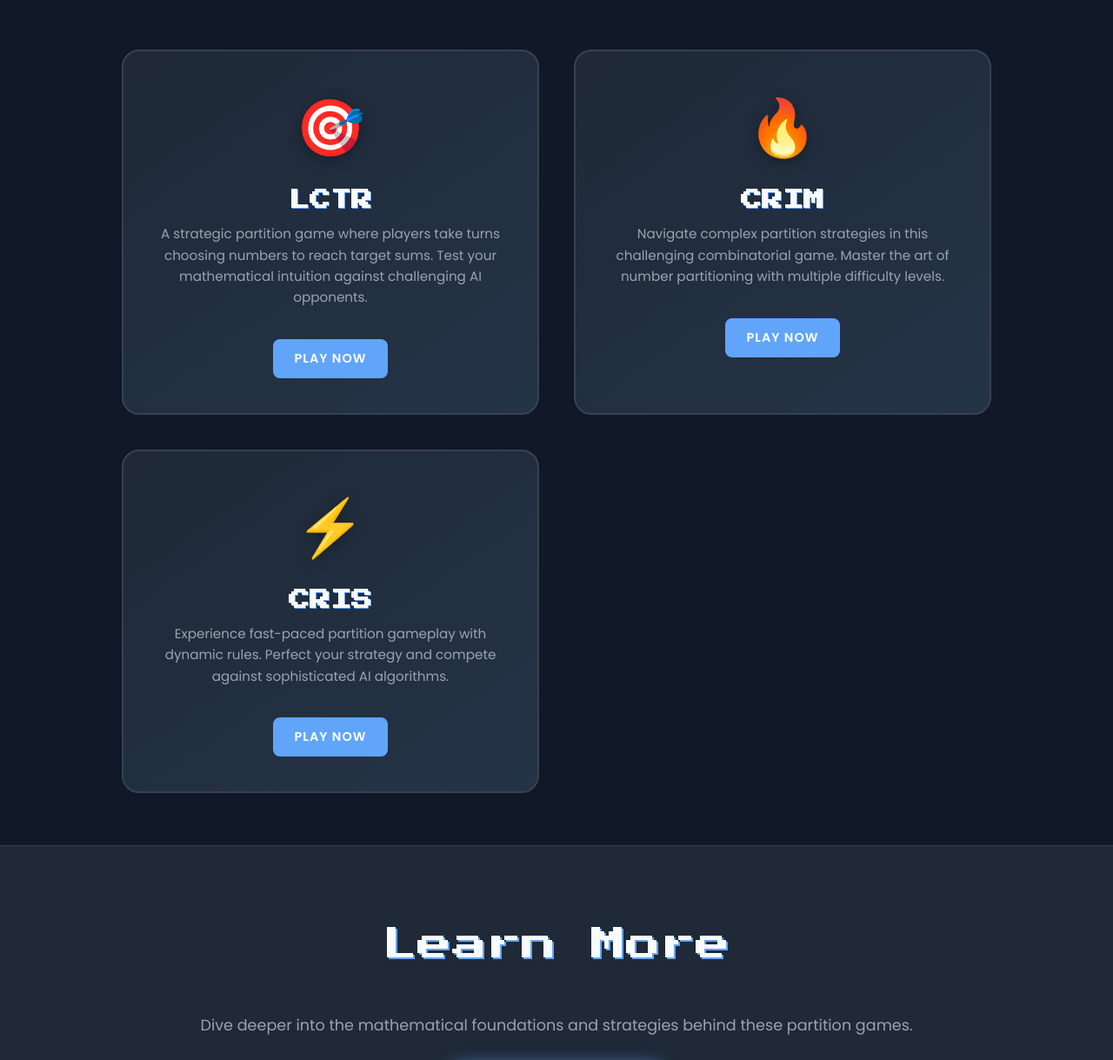
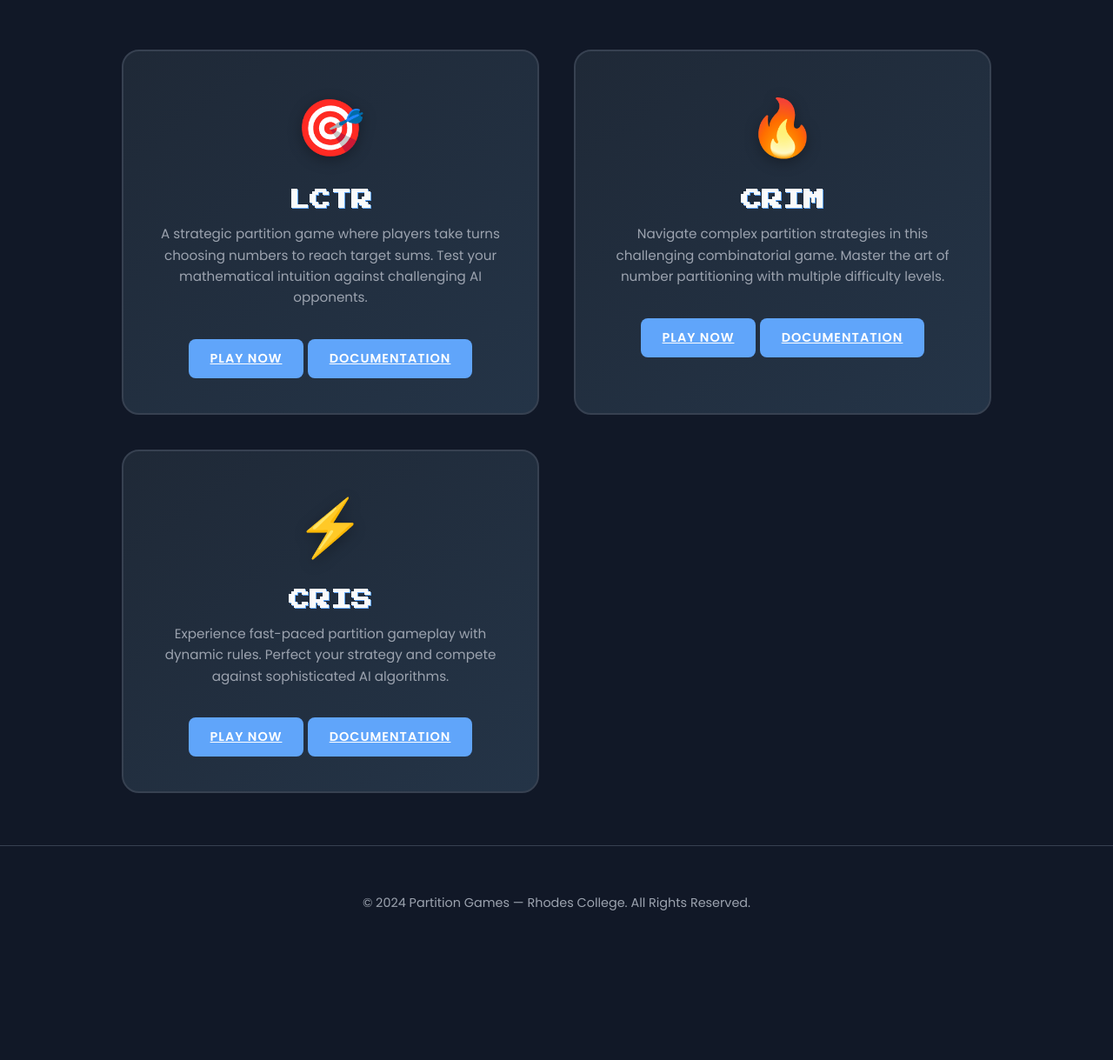
Before and after one commit to aayandeb/Partition-Games, a plain HTML site: page index.html in a window 1280 px wide. Shown: the part 697-1916 px from the top of the page at 87% size. After the commit the page ends 1800 px from the top, so only its background shows below. Drawn offline with Linux system fonts and the light colour scheme.

Commit message:
PDF Fixes

```diff
--- a/index.html
+++ b/index.html
@@ -4,11 +4,18 @@
     <meta charset="UTF-8">
     <meta name="viewport" content="width=device-width, initial-scale=1.0">
     <title>Partition Games | Rhodes College</title>
+
+    <!-- Google Fonts -->
     <link rel="preconnect" href="https://fonts.googleapis.com">
     <link rel="preconnect" href="https://fonts.gstatic.com" crossorigin>
     <link href="https://fonts.googleapis.com/css2?family=Poppins:wght@400;600;700&family=Press+Start+2P&display=swap" rel="stylesheet">
+
+    <!-- External stylesheet (keep whatever rules you already have) -->
     <link rel="stylesheet" href="style.css">
+
+
 </head>
+
 <body>
 
     <!-- Animated Background Layers -->
@@ -24,69 +31,86 @@
                     <button class="nav-button">About</button>
                     <div class="about-description">
                         <strong>Rhodes College Summer Fellowship Program '25</strong><br><br>
-                        This project is being developed under the supervision of <a href="https://www.rhodes.edu/bio/eric-gottlieb" style="color: #60a5fa;">Professor Gottlieb</a>. Soumtiro and Aayan are crafting this web application to aid Prof. Gottlieb and his team's research on combinatorial games, making these mathematical concepts approachable to everyone.
+                        This project is being developed under the supervision of
+                        <a href="https://www.rhodes.edu/bio/eric-gottlieb" style="color:#60a5fa;">Professor Gottlieb</a>.
+                        Soumtiro and Aayan are crafting this web application to aid Prof. Gottlieb and his team's research
+                        on combinatorial games, making these mathematical concepts approachable to everyone.
                         <br><br>
                         Explore integer partition games through interactive gameplay with AI opponents and customizable themes.
                     </div>
                 </div>
                 <a href="developers.html" class="nav-button">Developers</a>
-                <a href="https://github.com/ScarletrRaptor8/Partition-Games" target="_blank" rel="noopener noreferrer" class="nav-button">
-                    GitHub
-                </a>
+                <a href="https://github.com/ScarletrRaptor8/Partition-Games" target="_blank" rel="noopener noreferrer" class="nav-button">GitHub</a>
             </div>
         </div>
     </header>
 
     <main>
+
+        <!-- Hero -->
         <section id="hero">
             <div class="container">
                 <h1 class="hero-title">Partition Games</h1>
-                <p class="hero-subtitle">Explore the fascinating world of integer partition games through interactive gameplay</p>
+                <p class="hero-subtitle">
+                    Explore the fascinating world of integer partition games through interactive gameplay
+                </p>
             </div>
         </section>
 
+        <!-- =======================  GAMES SECTION  ======================= -->
         <section id="games">
             <div class="container">
                 <h2 class="section-title">Choose Your Game</h2>
+
                 <div class="games-grid">
-                    <a href="LCTR.html" class="game-card">
+
+                    <!-- ---------- LCTR ---------- -->
+                    <div class="game-card">
                         <span class="game-icon">🎯</span>
                         <h3>LCTR</h3>
-                        <p>A strategic partition game where players take turns choosing numbers to reach target sums. Test your mathematical intuition against challenging AI opponents.</p>
-                        <span class="play-button">Play Now</span>
-                    </a>
+                        <p>A strategic partition game where players take turns choosing numbers to reach target sums.
+                           Test your mathematical intuition against challenging AI opponents.</p>
 
-                    <a href="CRIM.html" class="game-card">
+                        <div class="button-row">
+                            <a href="LCTR.html"      class="play-button">Play&nbsp;Now</a>
+                            <a href="document.pdf"  class="play-button"  target="_blank">Documentation</a>
+                        </div>
+                    </div>
+
+                    <!-- ---------- CRIM ---------- -->
+                    <div class="game-card">
                         <span class="game-icon">🔥</span>
                         <h3>CRIM</h3>
-                        <p>Navigate complex partition strategies in this challenging combinatorial game. Master the art of number partitioning with multiple difficulty levels.</p>
-                        <span class="play-button">Play Now</span>
-                    </a>
+                        <p>Navigate complex partition strategies in this challenging combinatorial game.
+                           Master the art of number partitioning with multiple difficulty levels.</p>
 
-                    <a href="CRIS.html" class="game-card">
+                        <div class="button-row">
+                            <a href="CRIM.html"     class="play-button">Play&nbsp;Now</a>
+                            <a href="CRIM.pdf" class="play-button"  target="_blank" rel="noopener">Documentation</a>
+                        </div>
+                    </div>
+
+                    <!-- ---------- CRIS ---------- -->
+                    <div class="game-card">
                         <span class="game-icon">⚡</span>
                         <h3>CRIS</h3>
                         <p>Experience fast-paced partition gameplay with dynamic rules. Perfect your strategy and compete against sophisticated AI algorithms.</p>
-                        <span class="play-button">Play Now</span>
-                    </a>
+
+                        <div class="button-row">
+                            <a href="CRIS.html"     class="play-button">Play&nbsp;Now</a>
+                            <a href="CRIS.pdf" class="play-button"  target="_blank" rel="noopener">Documentation</a>
+                        </div>
+                    </div>
+
                 </div>
             </div>
         </section>
 
-        <section id="documentation">
-            <div class="container">
-                <h2 class="section-title">Learn More</h2>
-                <p style="color: var(--text-muted-color); margin-bottom: 30px; font-size: 1.1rem;">
-                    Dive deeper into the mathematical foundations and strategies behind these partition games.
-                </p>
-                <a href="document.pdf" class="doc-link">View Documentation</a>
-            </div>
-        </section>
     </main>
 
     <footer>
         <div class="container">
-            <p>&copy; 2024 Partition Games - Rhodes College. All Rights Reserved.</p>
+            <p>&copy; 2024 Partition Games&nbsp;&mdash;&nbsp;Rhodes College. All Rights Reserved.</p>
         </div>
     </footer>
 
```
Also changed, not shown: 3 other files.
